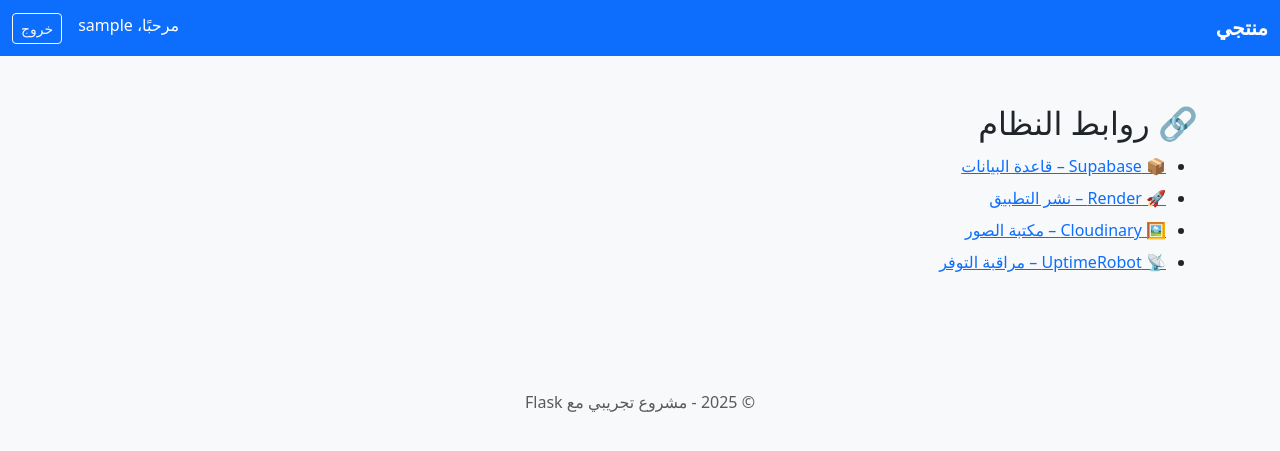
After one commit to TamerOnLine/pro_product_pg, a Flask app: page /admin/system-links in a window 1280 px wide. The commit adds this page. Shown: the top 451 px of the page. Run offline with Flask 3, Linux system fonts and the light colour scheme; the visitor is signed in with stand-in values (Sample User, id 1); parts of the project's set-up code (start-up, migrations or seed data) failed here and were passed over.

Commit message:
system-links

```diff
--- a/routes/admin.py
+++ b/routes/admin.py
@@ -95,3 +95,9 @@ def delete_product(product_id):
     db.session.delete(product)
     db.session.commit()
     return redirect(url_for('admin.admin_products'))
+
+@admin_bp.route('/system-links')
+@admin_only
+@login_required
+def system_links():
+    return render_template('admin/system_links.html')
--- a/templates/admin/dashboard.html
+++ b/templates/admin/dashboard.html
@@ -17,6 +17,12 @@
         ➕ إضافة منتج جديد
       </a>
     </div>
+        <div class="col-md-4 mb-3">
+      <a href="{{ url_for('admin.system_links') }}" class="btn btn-outline-success w-100 py-3">
+        🔗 روابط النظام
+      </a>
+    </div>
+
   </div>
 
 </div>
--- /dev/null
+++ b/templates/admin/system_links.html
@@ -0,0 +1,12 @@
+<!-- templates/admin/system_links.html -->
+{% extends 'base.html' %}
+
+{% block content %}
+<h2>🔗 روابط النظام</h2>
+<ul style="line-height: 2;">
+  <li><a href="https://supabase.com/dashboard/project/epquyvzhcirvzurfwczh/editor/17450" target="_blank">📦 Supabase – قاعدة البيانات</a></li>
+  <li><a href="https://dashboard.render.com/" target="_blank">🚀 Render – نشر التطبيق</a></li>
+  <li><a href="https://console.cloudinary.com/app/c-b78315bc5c0401f733e5b11f3f1112/assets/media_library/homepage" target="_blank">🖼️ Cloudinary – مكتبة الصور</a></li>
+  <li><a href="https://dashboard.uptimerobot.com/monitors" target="_blank">📡 UptimeRobot – مراقبة التوفر</a></li>
+</ul>
+{% endblock %}
```
